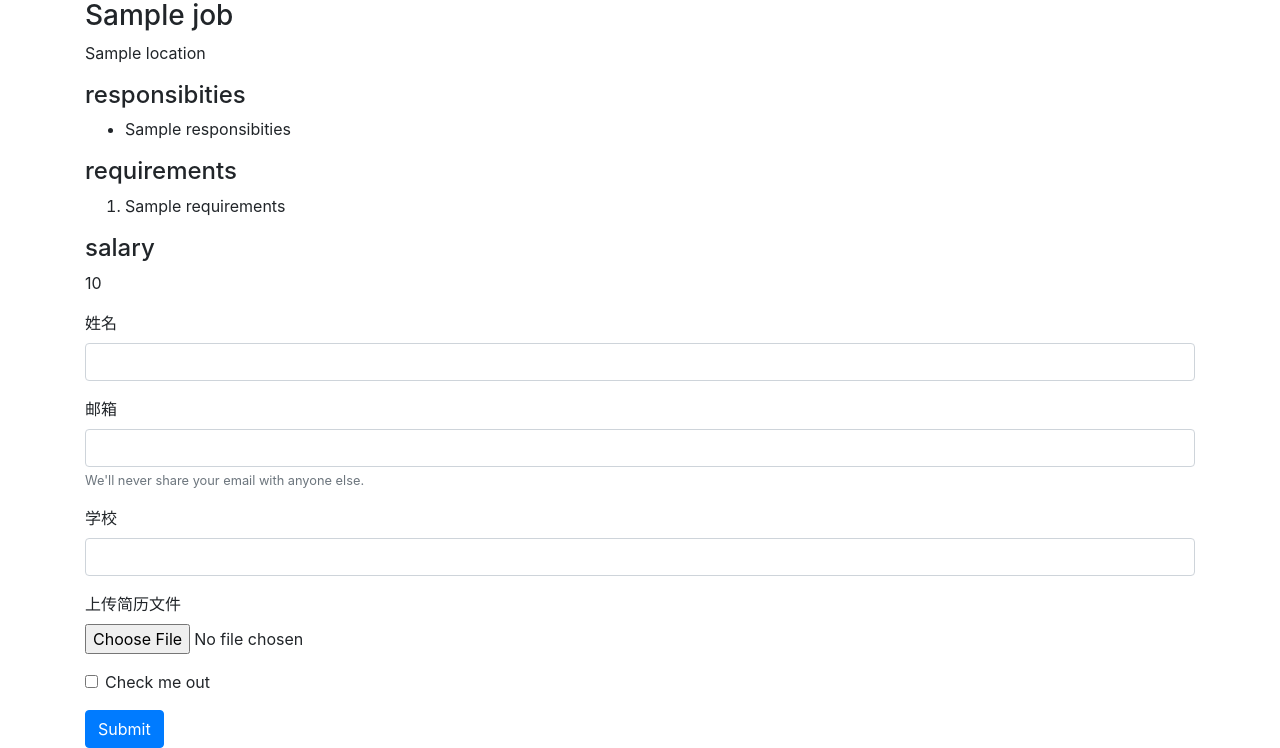
After one commit to zwfxxxxx/website_by_flask, a Flask app: template templates/job_page.html in a window 1280 px wide. The commit adds this page. Shown: the part 421-1169 px from the top of the page. Run offline with Flask 3, Linux system fonts and the light colour scheme; the template is opened without the code that fills it: most values are stand-ins (such as "Sample title", 1, 10 or a date in 2020); some libraries are stand-ins or nearby versions.

Commit message:
add job apply & html page

```diff
--- a/app.py
+++ b/app.py
@@ -1,19 +1,40 @@
-from flask import Flask, render_template, Response, jsonify
-from database.jobs import get_jobs
+from flask import Flask, render_template, Response, jsonify, request
+from database.jobs import get_job_list, get_job_info_by_id
 
 app = Flask(__name__)
 
 
 @app.route('/')
 def home():
-    jobs = get_jobs()
+    jobs = get_job_list()
     return render_template('home.html', jobs=jobs)
 
 
 @app.route('/info')
 def info():
-    jobs = get_jobs()
+    jobs = get_job_list()
     return jsonify(jobs)
+
+
+@app.route('/job/<job_id>')
+def job(job_id):
+    job_info = get_job_info_by_id(job_id)
+    if not job_info:
+        return "Job not found", 404
+    return render_template('job_page.html', job=job_info)
+
+
+@app.route('/job/<job_id>/apply', methods=['POST'])
+def job_apply(job_id):
+    data = request.form
+    file = request.files.get('file')
+    print(data, file)
+    if not file:
+        return "File not loaded", 400
+
+    file.save(f"uploads/{file.filename}")
+
+    return render_template('job_apply', data=data, file=file.filename)
 
 
 if __name__ == "__main__":
--- /dev/null
+++ b/templates/apply_form.html
@@ -0,0 +1,29 @@
+<form method="post" action="/job/{{ job.id }}/apply" enctype="multipart/form-data">
+  <div class="form-group">
+    <label for="name">姓名</label>
+    <input type="text" class="form-control" id="name" name="name" required>
+  </div>
+
+  <div class="form-group">
+    <label for="exampleInputEmail1">邮箱</label>
+    <input type="email" class="form-control" id="exampleInputEmail1" aria-describedby="emailHelp" name="email" required>
+    <small id="emailHelp" class="form-text text-muted">We'll never share your email with anyone else.</small>
+  </div>
+
+  <div class="form-group">
+    <label for="exampleInputPassword1">学校</label>
+    <input type="text" class="form-control" id="exampleInputPassword1" name="school" required>
+  </div>
+
+   <div class="form-group">
+    <label for="exampleFormControlFile1">上传简历文件</label>
+    <input type="file" class="form-control-file" id="exampleFormControlFile1" name="file">
+  </div>
+
+  <div class="form-group form-check">
+    <input type="checkbox" class="form-check-input" id="exampleCheck1" name="terms">
+    <label class="form-check-label" for="exampleCheck1">Check me out</label>
+  </div>
+
+  <button type="submit" class="btn btn-primary">Submit</button>
+</form>
--- /dev/null
+++ b/templates/banner.html
@@ -0,0 +1,9 @@
+<style>
+    #banner{
+        width: 100%;
+        height: 360px;
+        object-fit: cover;
+<!--            margin: 20px 15px;-->
+    }
+</style>
+<img id="banner" src="/static/home.jpg">
--- /dev/null
+++ b/templates/bootstrap.html
@@ -0,0 +1,3 @@
+<meta charset="utf-8">
+<meta name="viewport" content="width=device-width, initial-scale=1">
+<link rel="stylesheet" href="https://stackpath.bootstrapcdn.com/bootstrap/4.5.2/css/bootstrap.min.css">
--- a/templates/job_items.html
+++ b/templates/job_items.html
@@ -6,7 +6,7 @@
             <p class="card-text">{{ job.salary }}</p>
         </div>
      <div class="col-3 d-flex justify-content-end align-items-center">
-            <a href = "mailto:1302839107@qq.com" class="btn btn-primary mr-3">apply</a>
+         <a href = "/job/{{ job.id }}" class="btn btn-primary mr-3">apply</a>
      </div>
     </div>
 </div>
--- /dev/null
+++ b/templates/job_page.html
@@ -0,0 +1,34 @@
+<!DOCTYPE html>
+<html>
+<head>
+    <meta charset="UTF-8">
+    <title>Home Page</title>
+<!--    /* boostrap */-->
+    {% include 'bootstrap.html' %}
+</head>
+<body>
+	{% include 'nav.html' %}
+	<div class="container">
+		{% include'banner.html' %}
+		<h3>{{ job.title }}</h3>
+		<p>{{ job.location }}</p>
+		<h4>responsibities</h4>
+		<ul>
+			{% for skill in job.responsibities.split('\n') %}
+			<li>{{ skill }}</li>
+			{% endfor %}
+		</ul>
+		<h4>requirements</h4>
+		<ol>
+			{% for requirement in job.requirements.split('\n') %}
+			<li>{{ requirement }}</li>
+			{% endfor %}
+		</ol>
+		<h4>salary</h4>
+		<p>{{ job.salary }}</p>
+		{% include 'apply_form.html' %}
+	</div>
+
+
+</body>
+</html>
--- a/templates/nav.html
+++ b/templates/nav.html
@@ -1,11 +1,10 @@
 <nav class="navbar bg-body-tertiary shadow-sm fixed-top bg-white">
   <div class="container-fluid">
-    <a class="navbar-brand" href="#">
-      <img src="static/logo.svg" alt="Logo" width="30" height="24" class="d-inline-block align-text-top">
+    <a class="navbar-brand" href="/">
+      <img src="{{ url_for('static', filename='logo.svg') }}" alt="Logo" width="40" height="34" class="d-inline-block align-text-top">
       home
     </a>
   </div>
 
 </nav>
-<div style="height:60px">
-</div>
+<div style="height:60px"></div>
```
Also changed, not shown: database/jobs.py (+23 -2 lines), templates/footer.html (added, +17 -0 lines), templates/home.html (+4 -11 lines), 1 other file.
